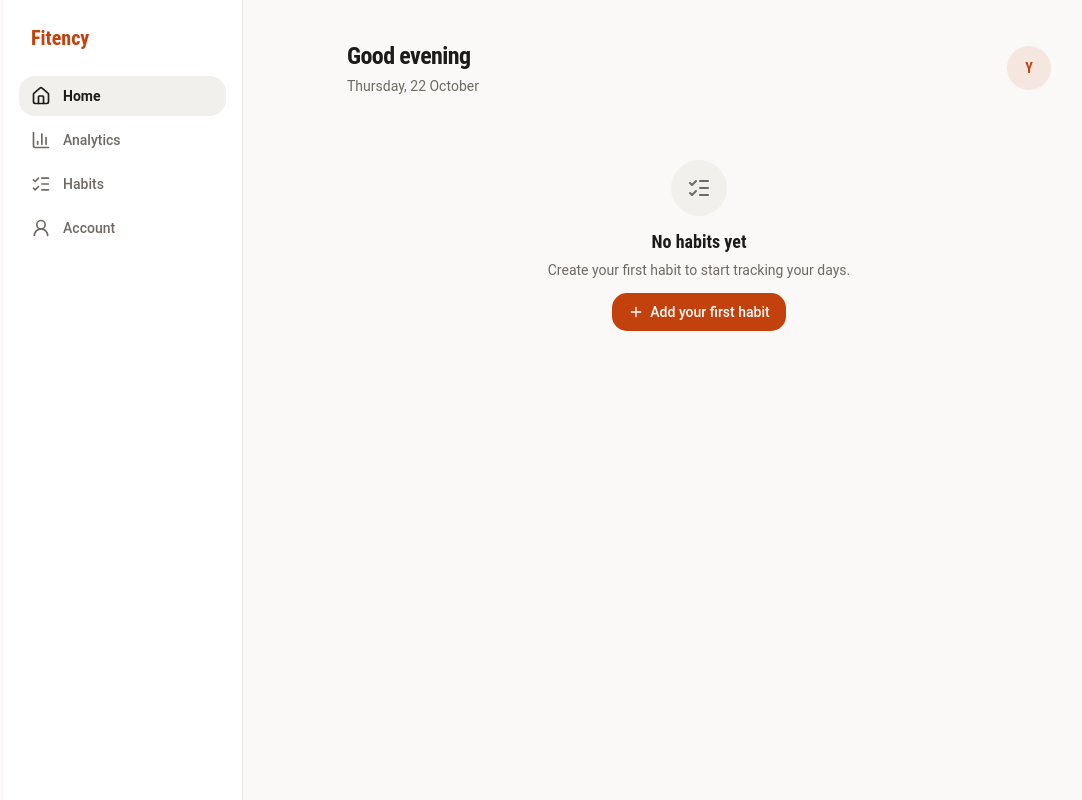
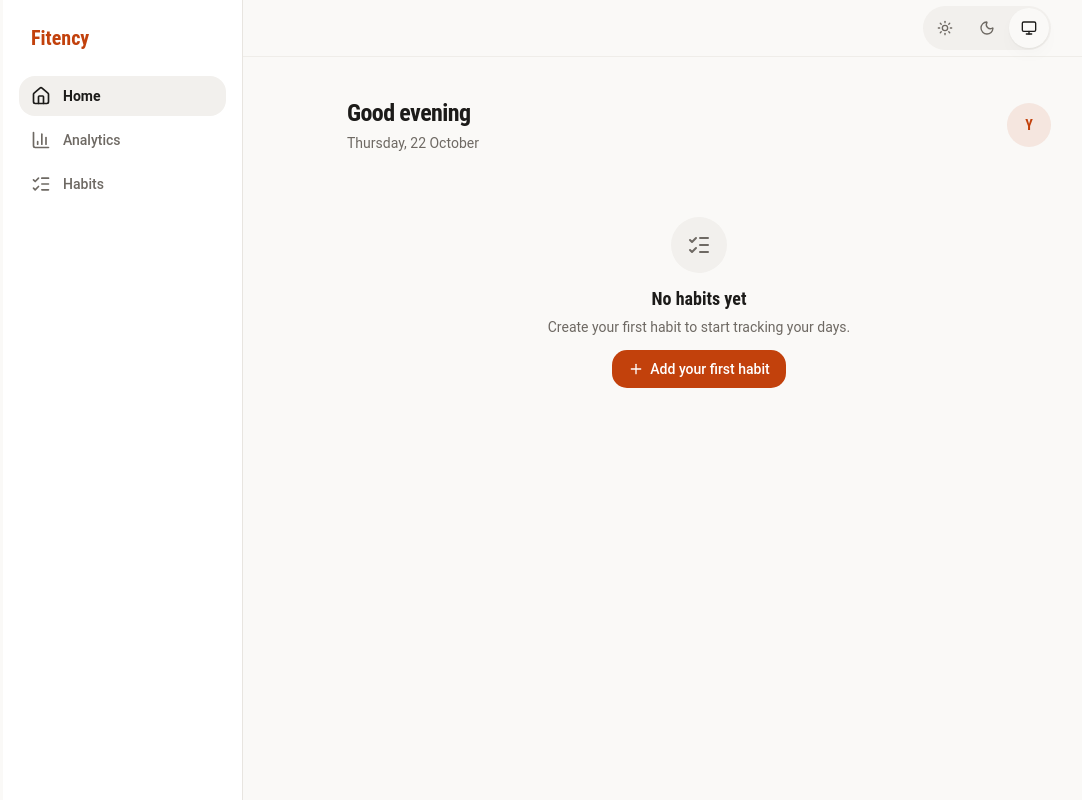
Before and after one commit to Sarfarosh-0/Everyday, a React (Vite) app in the folder frontend/: page / in a window 1280 px wide. Shown: the whole page, without its empty margins (61-1143 px from the left). Built offline with nearby package versions, Linux system fonts and the light colour scheme.

Commit message:
feat: remove Account from the app and move theme to the header

```diff
--- a/frontend/src/components/layout/app-shell.tsx
+++ b/frontend/src/components/layout/app-shell.tsx
@@ -1,6 +1,7 @@
 import { Outlet } from "react-router"
 import { BottomTabBar } from "@/components/layout/bottom-tab-bar"
 import { Sidebar } from "@/components/layout/sidebar"
+import { ThemeToggle } from "@/components/layout/theme-toggle"
 
 export function AppShell() {
   return (
@@ -8,6 +9,16 @@ export function AppShell() {
       <div className="mx-auto flex w-full max-w-6xl">
         <Sidebar />
         <div className="flex min-w-0 flex-1 flex-col">
+          <header className="sticky top-0 z-30 border-b border-border/60 bg-background/95 backdrop-blur">
+            <div className="mx-auto flex h-14 w-full max-w-3xl items-center justify-between gap-3 px-4 md:px-8">
+              <p className="font-heading text-lg font-semibold text-primary md:hidden">
+                Fitency
+              </p>
+              <div className="ml-auto">
+                <ThemeToggle />
+              </div>
+            </div>
+          </header>
           <main className="mx-auto w-full max-w-3xl flex-1 px-4 py-6 pb-28 md:px-8 md:py-10 md:pb-12">
             <Outlet />
           </main>
--- a/frontend/src/components/layout/bottom-tab-bar.tsx
+++ b/frontend/src/components/layout/bottom-tab-bar.tsx
@@ -8,7 +8,7 @@ export function BottomTabBar() {
       aria-label="Main"
       className="fixed inset-x-0 bottom-0 z-40 border-t border-border bg-card/95 pb-[env(safe-area-inset-bottom)] backdrop-blur md:hidden"
     >
-      <ul className="grid grid-cols-4">
+      <ul className="grid grid-cols-3">
         {NAV_ITEMS.map((item) => (
           <li key={item.to}>
             <NavLink
--- a/frontend/src/components/layout/nav-items.ts
+++ b/frontend/src/components/layout/nav-items.ts
@@ -1,10 +1,4 @@
-import {
-  ChartColumn,
-  House,
-  ListChecks,
-  UserRound,
-  type LucideIcon,
-} from "lucide-react"
+import { ChartColumn, House, ListChecks, type LucideIcon } from "lucide-react"
 
 export type NavItem = {
   to: string
@@ -16,5 +10,4 @@ export const NAV_ITEMS: NavItem[] = [
   { to: "/", label: "Home", icon: House },
   { to: "/analytics", label: "Analytics", icon: ChartColumn },
   { to: "/habits", label: "Habits", icon: ListChecks },
-  { to: "/account", label: "Account", icon: UserRound },
 ]
--- /dev/null
+++ b/frontend/src/components/layout/theme-toggle.tsx
@@ -0,0 +1,45 @@
+import { cn } from "cn"
+import { Monitor, Moon, Sun, type LucideIcon } from "lucide-react"
+import { useTheme } from "@/components/theme/theme-context"
+import type { Theme } from "@/components/theme/theme-storage"
+
+const THEME_OPTIONS: { value: Theme; label: string; icon: LucideIcon }[] = [
+  { value: "light", label: "Light", icon: Sun },
+  { value: "dark", label: "Dark", icon: Moon },
+  { value: "system", label: "System", icon: Monitor },
+]
+
+export function ThemeToggle() {
+  const { theme, setTheme } = useTheme()
+
+  return (
+    <div
+      role="group"
+      aria-label="Theme"
+      className="flex items-center gap-0.5 rounded-full bg-muted p-0.5"
+    >
+      {THEME_OPTIONS.map((option) => {
+        const selected = theme === option.value
+
+        return (
+          <button
+            key={option.value}
+            type="button"
+            aria-pressed={selected}
+            aria-label={`${option.label} theme`}
+            title={`${option.label} theme`}
+            className={cn(
+              "flex size-10 items-center justify-center rounded-full outline-none transition-colors focus-visible:ring-3 focus-visible:ring-ring/50",
+              selected
+                ? "bg-background text-foreground shadow-soft"
+                : "text-muted-foreground hover:text-foreground",
+            )}
+            onClick={() => setTheme(option.value)}
+          >
+            <option.icon className="size-4" aria-hidden />
+          </button>
+        )
+      })}
+    </div>
+  )
+}
--- a/frontend/src/routes/app-routes.tsx
+++ b/frontend/src/routes/app-routes.tsx
@@ -1,6 +1,5 @@
 import { BrowserRouter, Navigate, Route, Routes } from "react-router"
 import { AppShell } from "@/components/layout/app-shell"
-import { AccountPage } from "@/features/account/account-page"
 import { AnalyticsPage } from "@/features/analytics/analytics-page"
 import { HabitsPage } from "@/features/habits/habits-page"
 import { HomePage } from "@/features/home/home-page"
@@ -16,7 +15,6 @@ export function AppRoutes() {
             <Route index element={<HomePage />} />
             <Route path="analytics" element={<AnalyticsPage />} />
             <Route path="habits" element={<HabitsPage />} />
-            <Route path="account" element={<AccountPage />} />
           </Route>
         </Route>
         <Route path="/login" element={<Navigate to="/" replace />} />
```
Also changed, not shown: 2 other files (tests, documents, lock files or other folders).
